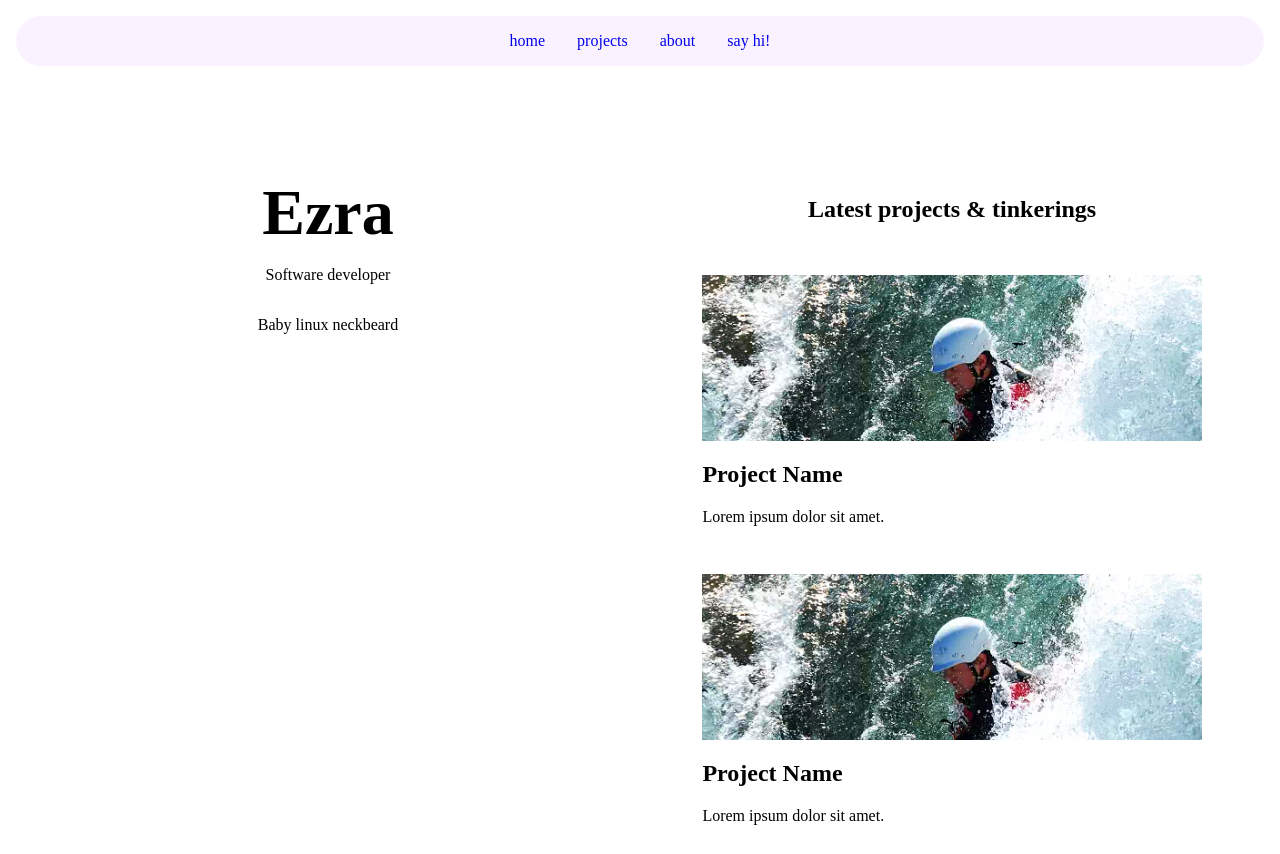
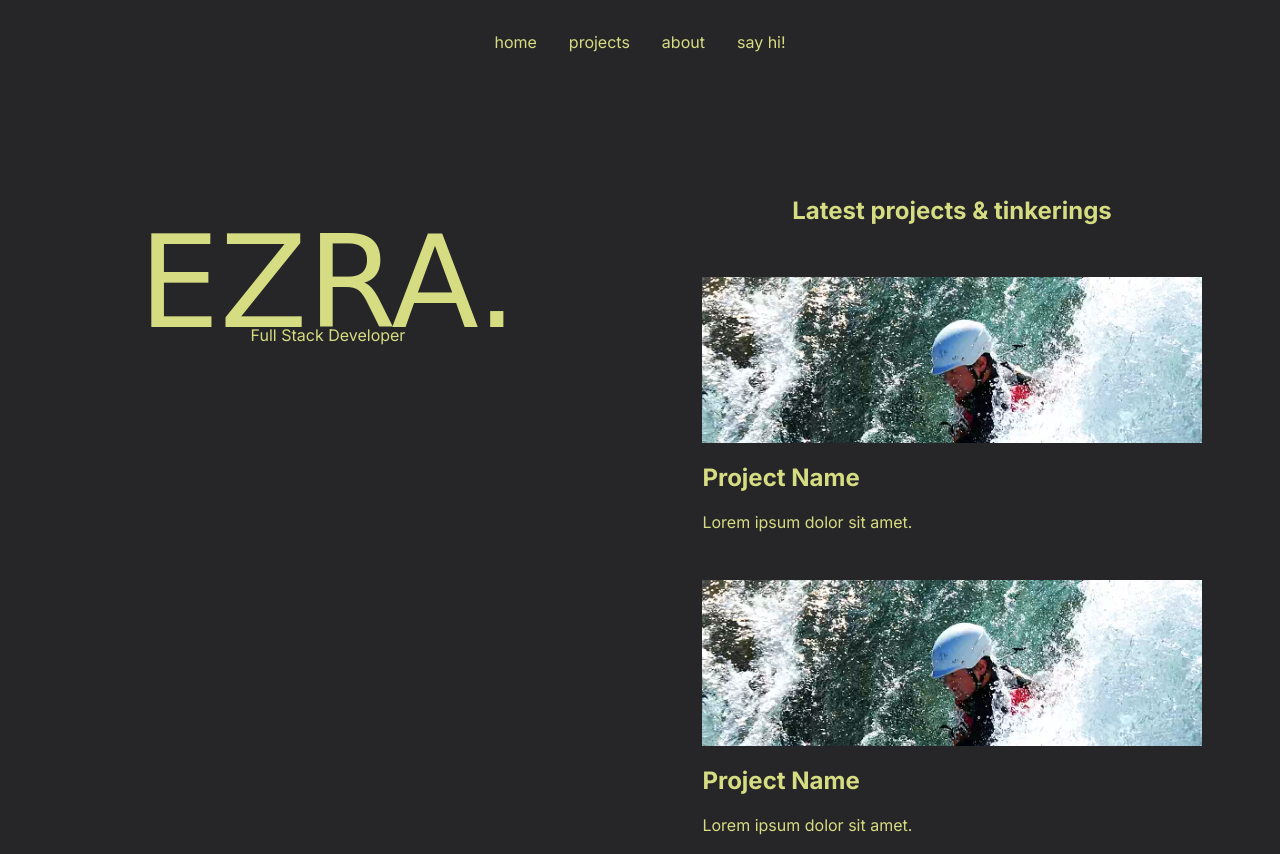
Before and after one commit to ezra-ramatong/ezra-ramatong.github.io, a website: page index.html in a window 1280 px wide. Shown: the top 854 px of the page. Drawn offline with Linux system fonts and the light colour scheme; a web font is replaced by a local one.

Commit message:
feat: add initial home styling

```diff
--- /dev/null
+++ b/css/general-sans.css
@@ -0,0 +1,60 @@
+/**
+* @license
+*
+* Font Family: General Sans
+* Designed by: Frode Helland
+* URL: https://www.fontshare.com/fonts/general-sans
+* © 2024 Indian Type Foundry
+*
+* General Sans Extralight
+* General Sans ExtralightItalic
+* General Sans Light
+* General Sans LightItalic
+* General Sans Regular
+* General Sans Italic
+* General Sans Medium
+* General Sans MediumItalic
+* General Sans Semibold
+* General Sans SemiboldItalic
+* General Sans Bold
+* General Sans BoldItalic
+* General Sans Variable (Variable font)
+* General Sans VariableItalic (Variable font)
+
+*
+*/
+/**
+* This is a variable font
+* You can control variable axes as shown below:
+* font-variation-settings: wght 700.0;
+*
+* available axes:
+'wght' (range from 200.0 to 700.0
+*/
+@font-face {
+  font-family: 'GeneralSans-Variable';
+  src: url('../assets/fonts/general-sans/fonts/GeneralSans-Variable.woff2') format('woff2'),
+    url('../assets/fonts/general-sans/fonts/GeneralSans-Variable.woff') format('woff'),
+    url('../assets/fonts/general-sans/fonts/GeneralSans-Variable.ttf') format('truetype');
+  font-weight: 200 700;
+  font-display: swap;
+  font-style: normal;
+}
+
+/**
+* This is a variable font
+* You can control variable axes as shown below:
+* font-variation-settings: wght 700.0;
+*
+* available axes:
+'wght' (range from 200.0 to 700.0
+*/
+@font-face {
+  font-family: 'GeneralSans-VariableItalic';
+  src: url('../assets/fonts/general-sans/fonts/GeneralSans-VariableItalic.woff2') format('woff2'),
+    url('../assets/fonts/general-sans/fonts/GeneralSans-VariableItalic.woff') format('woff'),
+    url('../assets/fonts/general-sans/fonts/GeneralSans-VariableItalic.ttf') format('truetype');
+  font-weight: 200 700;
+  font-display: swap;
+  font-style: italic;
+}
--- a/css/global.css
+++ b/css/global.css
@@ -2,7 +2,7 @@
 @import url('variables.css');
 @import url('shared.css');
 @import url('utilities.css');
-
+@import url('general-sans.css');
 
 /* Home page */
 @import url('home.css');
--- a/css/home.css
+++ b/css/home.css
@@ -1,3 +1,9 @@
+.homepage-scheme {
+  background: var(--color-obsidian);
+  color: var(--color-lime);
+}
+
+
 main {
   margin-top: 6rem;
   max-width: var(--global-max-width);
@@ -6,8 +12,17 @@ main {
 
 
 .home__about-title {
-  font-size: 4rem;
+  font-size: 8rem;
   margin: 0;
+  font-family: "Zeyada", cursive;
+  font-weight: 400;
+  font-style: normal;
+}
+
+.home__about-description {
+  font-size: 1rem;
+  margin: 0;
+  margin-top: -2rem;
 }
 
 
@@ -24,6 +39,10 @@ main {
     position: fixed;
   }
 
+  .home__about-title {
+    margin-top: 2rem;
+  }
+
   /* .projects {
     margin-top: 0;
   } */
--- a/css/shared.css
+++ b/css/shared.css
@@ -1,19 +1,21 @@
 body {
   padding: var(--body-horizontal-padding-sm);
   margin: 0;
+  font-family: "Inter", sans-serif;
 }
 
 header {
   position: fixed;
   max-width: var(--global-max-width);
-  width: calc(100vw - var(--body-horizontal-padding-sm)*2);
+  /* width: calc(100vw - var(--body-horizontal-padding-sm)*2); */
+  width: 100%;
   left: 50%;
-  /* top: 0; */
+  top: 0;
   transform: translateX(-50%);
   z-index: 10;
   border-radius: 2.5rem;
-  background: rgba(250, 239, 255, 0.8);
-  backdrop-filter: blur(6px);
+  background: inherit;
+  padding-block: 1rem;
 }
 
 .nav__list {
@@ -26,14 +28,15 @@ header {
   padding-inline: 1rem;
 }
 
-@media screen and (max-width: 357px) {
+/* @media screen and (max-width: 357px) {
   header {
     background: none;
   }
-}
+} */
 
 .nav__list-item a {
   text-decoration: none;
+  color: inherit;
 }
 
 img {
--- a/css/variables.css
+++ b/css/variables.css
@@ -1,5 +1,31 @@
 :root {
+  /* Colors  */
+  --color-lavender: #c6c3f2;
+  --color-obsidian: #262628;
+  --color-cream: #fff6ef;
+  --color-lime: #d6dc82;
+  --color-cherry: #d86072;
+  --color-midnight: #013d5a;
+  --color-lionsmane: #fcf3e3;
+  --color-celeste: #bdd3ce;
+  --color-herb: #718c69;
+  --color-marigold: #f4a258;
+
+  /* Typography */
+  --ff-main: "GeneralSans-Variable";
+  --fw-bold: 700;
+  --fw-semibold: 500;
+  --fw-reg: 400;
+
+  /*Layout*/
   --body-horizontal-padding-sm: 1rem;
   --body-horizontal-padding-lg: 2.4rem;
   --global-max-width: 1440px;
+
 }
+
+.zeyada-regular {
+  font-family: "Zeyada", cursive;
+  font-weight: 400;
+  font-style: normal;
+}
--- a/index.html
+++ b/index.html
@@ -6,9 +6,14 @@
   <meta name="viewport" content="width=device-width, initial-scale=1">
   <title>Howdy</title>
   <link rel="stylesheet" href="css/global.css">
+  <link rel="preconnect" href="https://fonts.googleapis.com">
+  <link rel="preconnect" href="https://fonts.gstatic.com" crossorigin>
+  <link
+    href="https://fonts.googleapis.com/css2?family=Inter:ital,opsz,wght@0,14..32,100..900;1,14..32,100..900&family=Zeyada&display=swap"
+    rel="stylesheet">
 </head>
 
-<body>
+<body class="homepage-scheme">
 
   <header>
     <nav class="nav">
@@ -25,9 +30,8 @@
     <div class="home flex-col-center">
       <div class="fixed">
         <section class="home__about flex-col-center">
-          <h1 class="home__about-title">Ezra</h1>
-          <p class="home__about-description">Software developer</p>
-          <p class="home__about-description">Baby linux neckbeard</p>
+          <h1 class="home__about-title">EZRA.</h1>
+          <p class="home__about-description">Full Stack Developer</p>
         </section>
       </div>
     </div>
```
